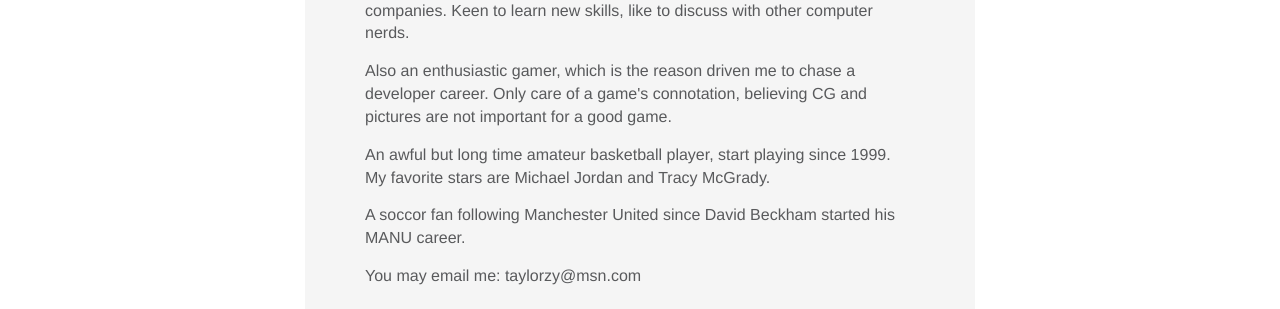
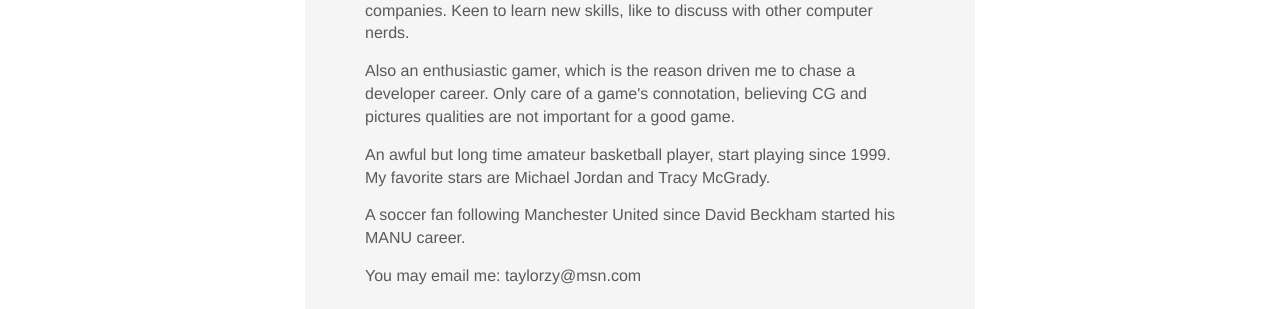
Before and after one commit to taylorzy/taylorzy.github.io, a Jekyll site: the page built from aboutme.html, in a window 1280 px wide. Shown: the part 378-687 px from the top of the page. Built offline with Jekyll 4.4.1, drawn with Linux system fonts in a browser that asks for light colours; Markdown is read by kramdown in place of the engine named in the settings.

Commit message:
fix spelling

```diff
--- a/aboutme.html
+++ b/aboutme.html
@@ -8,11 +8,11 @@
 
 	<p>I am a full stack Java web application developer. I have experiences in both developing applications from scratch and maintaining legacy systems. I've done some web and mobile applications for government and other companies. Keen to learn new skills, like to discuss with other computer nerds. </p>
 
-	<p>Also an enthusiastic gamer, which is the reason driven me to chase a developer career. Only care of a game's connotation, believing CG and pictures are not important for a good game. </p>
+	<p>Also an enthusiastic gamer, which is the reason driven me to chase a developer career. Only care of a game's connotation, believing CG and pictures qualities are not important for a good game. </p>
 
 	<p>An awful but long time amateur basketball player, start playing since 1999. My favorite stars are Michael Jordan and Tracy McGrady. </p>
 
-	<p>A soccor fan following Manchester United since David Beckham started his MANU career.</p>
+	<p>A soccer fan following Manchester United since David Beckham started his MANU career.</p>
 
 	<p>You may email me: taylorzy@msn.com</p>
 </div>
```
Also changed, not shown: other parts of aboutme.html (+1 -1 lines).
